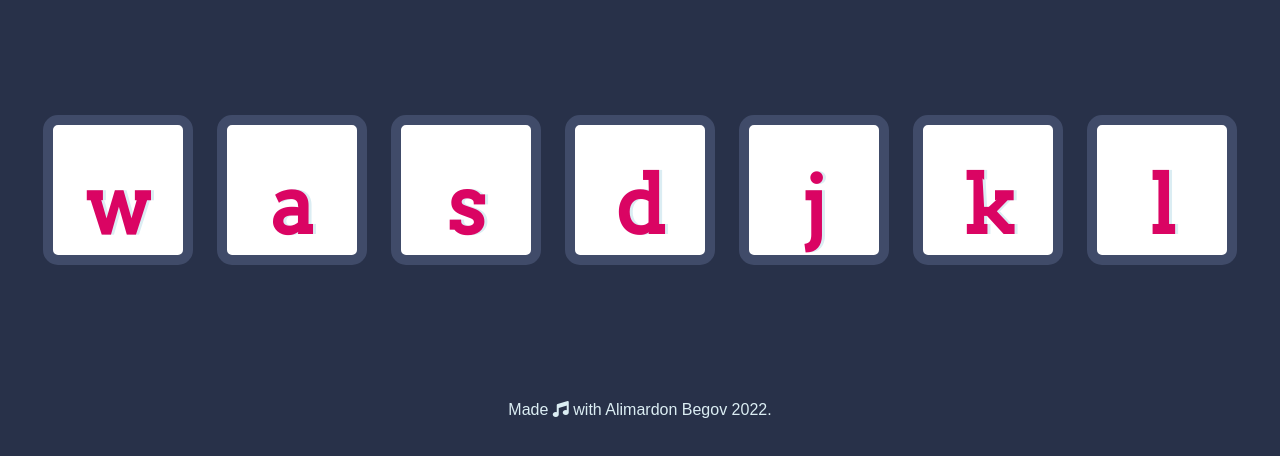
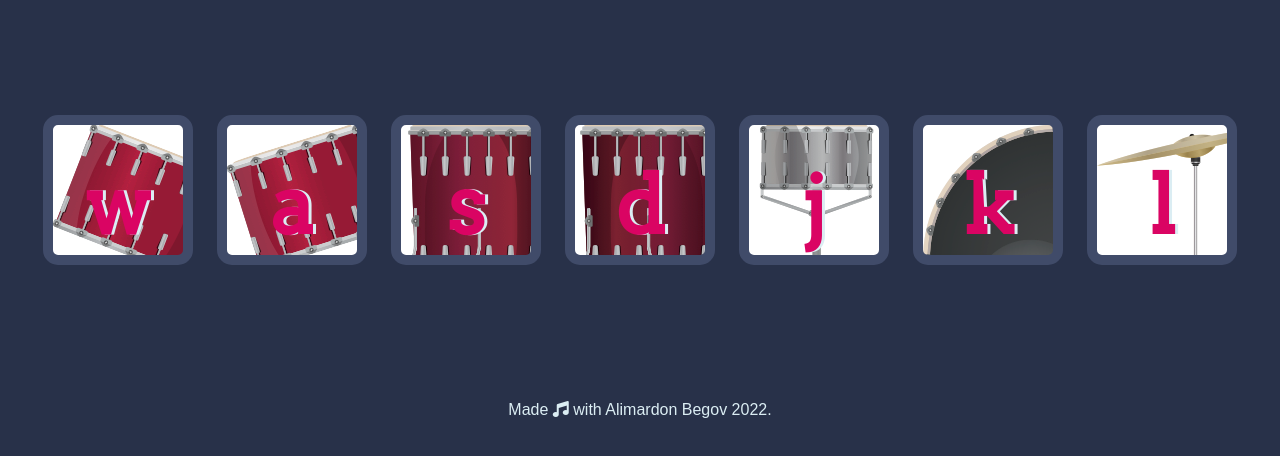
Before and after one commit to alimardonbegov/drumKit, a plain HTML site: page index.html in a window 1280 px wide. Shown: the part 174-630 px from the top of the page. Drawn offline with Linux system fonts and the light colour scheme.

Commit message:
Update styles.css

```diff
--- a/styles.css
+++ b/styles.css
@@ -15,31 +15,31 @@ footer {
   font-family: sans-serif;
 }
 
-.w {
+.KeyW {
   background-image: url("images/tom1.png");
 }
 
-.a {
+.KeyA {
   background-image: url("images/tom2.png");
 }
 
-.s {
+.KeyS {
   background-image: url("images/tom3.png");
 }
 
-.d {
+.KeyD {
   background-image: url("images/tom4.png");
 }
 
-.j {
+.KeyJ {
   background-image: url("images/snare.png");
 }
 
-.k {
+.KeyK {
   background-image: url("images/kick.png");
 }
 
-.l {
+.KeyL {
   background-image: url("images/crash.png");
 }
 
```
